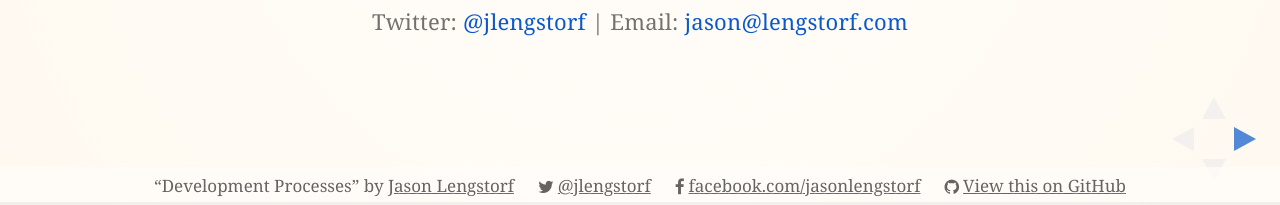
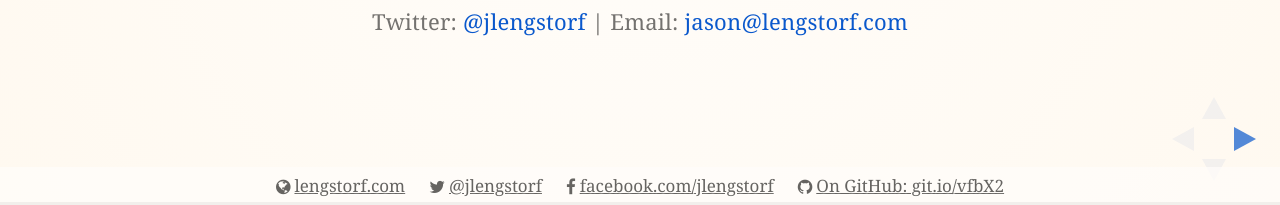
Before and after one commit to jlengstorf/development-processes-slides, a website: page index.html in a window 1280 px wide. Shown: the part 595-800 px from the top of the page. Drawn offline with Linux system fonts and the light colour scheme; some icons are missing; a web font is replaced by a local one.

Commit message:
feat(cleanup): fixed a broken link, tweaked foooter info, adjusted CSS

```diff
--- a/css/theme/source/copter.scss
+++ b/css/theme/source/copter.scss
@@ -225,6 +225,10 @@ footer {
                     vertical-align: -5%;
                 }
 
+                &[href*="lengstorf.com"]:before {
+                    content: '\F0ac';
+                }
+
                 &[href*="twitter.com"]:before {
                     content: '\F099';
                 }
--- a/index.html
+++ b/index.html
@@ -429,10 +429,10 @@
 
 <footer>
     <ul class="inline">
-        <li>&ldquo;Development Processes&rdquo; by <a href="http://lengstorf.com">Jason Lengstorf</a></li>
+        <li><a href="http://lengstorf.com">lengstorf.com</a></li>
         <li><a href="https://twitter.com/jlengstorf">@jlengstorf</a></li>
-        <li><a href="https://facebook.com/jasonlengstorf">facebook.com/jasonlengstorf</a></li>
-        <li><a href="http://github.com/jlengstorf/development-processes-slides">View this on GitHub</a></li>
+        <li><a href="https://facebook.com/jlengstorf">facebook.com/jlengstorf</a></li>
+        <li><a href="http://github.com/jlengstorf/development-processes-slides">On GitHub: git.io/vfbX2</a></li>
     </ul>
 </footer>
 
```
Also changed, not shown: README.md, css/theme/copter.css.
